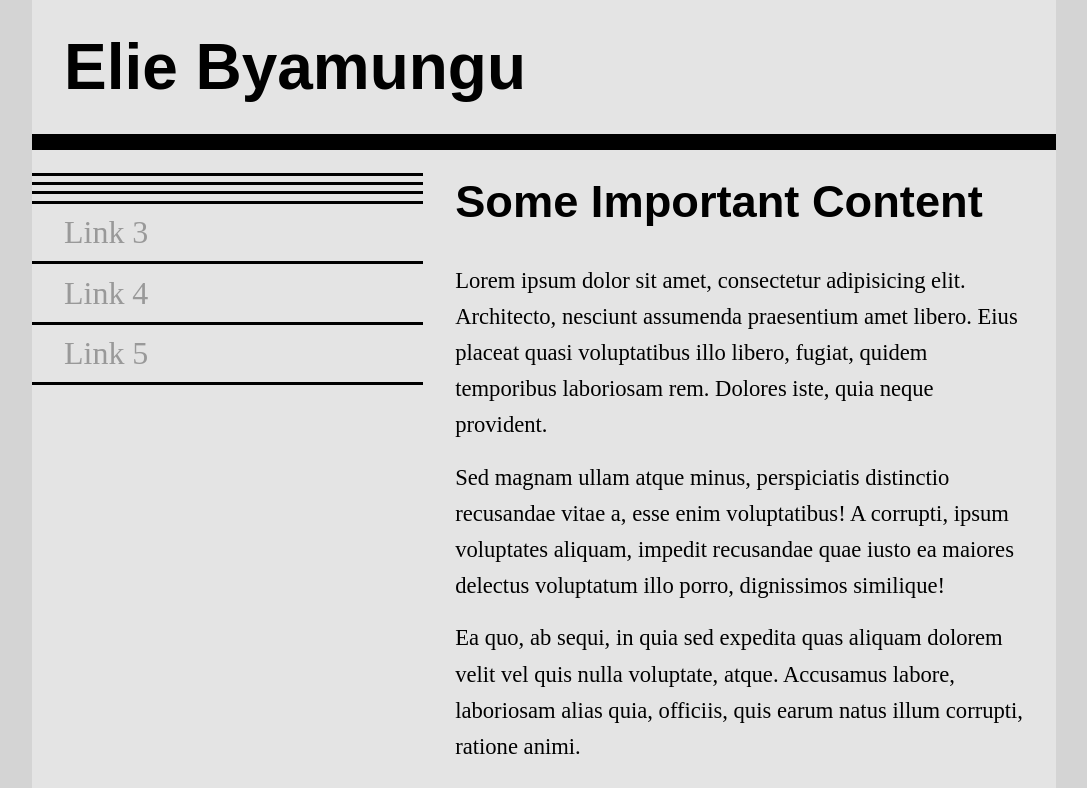
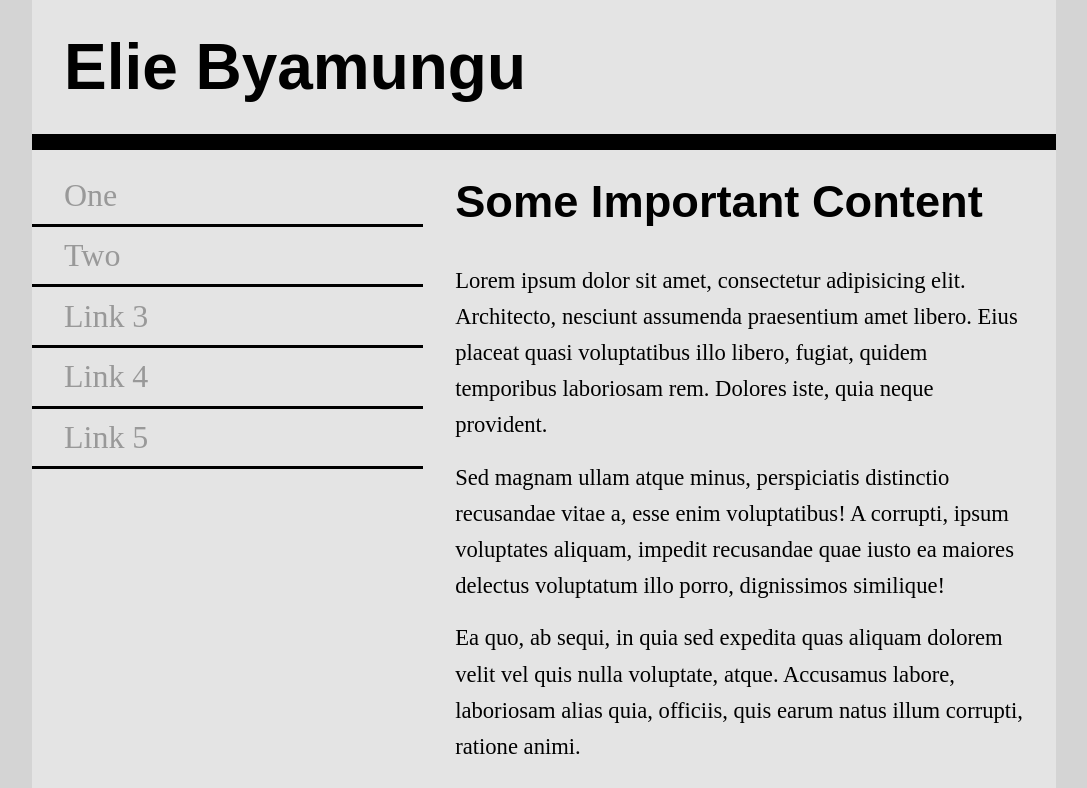
Before and after one commit to byam0003/Fonts, a plain HTML site: page index.html in a window 1280 px wide. Shown: the top 788 px of the page, without its empty margins (96-1183 px from the left). Drawn offline with Linux system fonts and the light colour scheme.

Commit message:
Fixed proper links

```diff
--- a/index.html
+++ b/index.html
@@ -20,8 +20,8 @@
         </header>
         <nav>
             <ul>
-                <li><a href="https://byam0003.github.io/fonts/index.htm>lLink 1"</a></li>
-                <li><a href="https://byam0003.github.io/fonts/two.html>Link 2"</a></li>
+                <li><a href="index.html">One</a></li>
+                <li><a href="two.html">Two</a></li>
                 <li><a href="#">Link 3</a></li>
                 <li><a href="#">Link 4</a></li>
                 <li><a href="#">Link 5</a></li>
```
